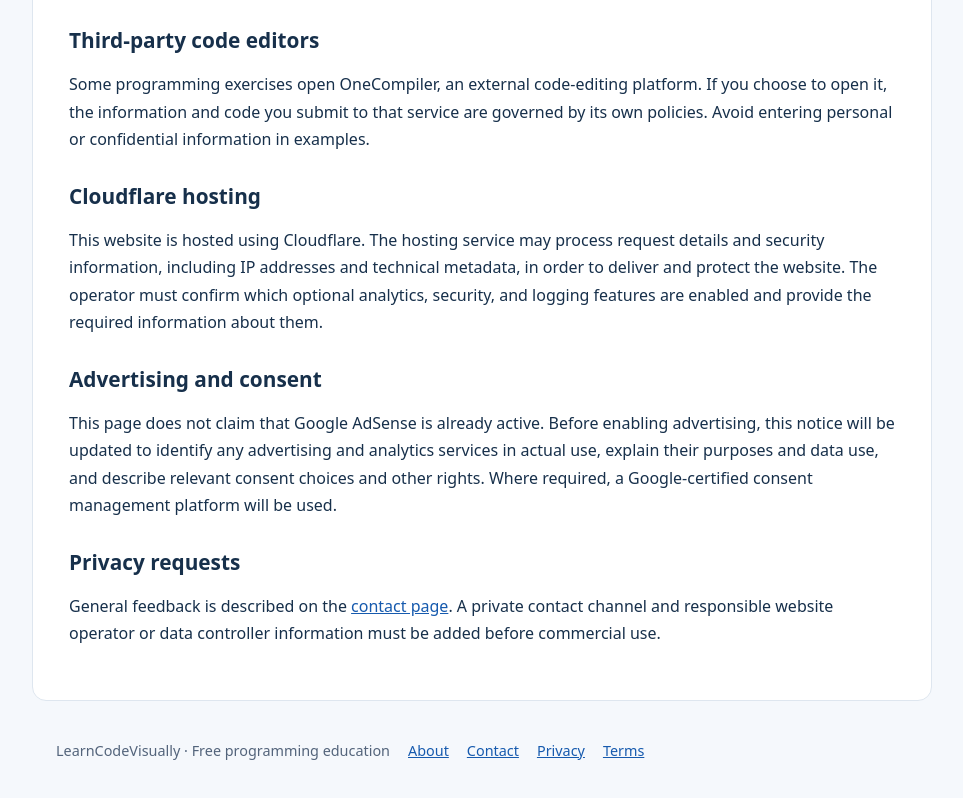
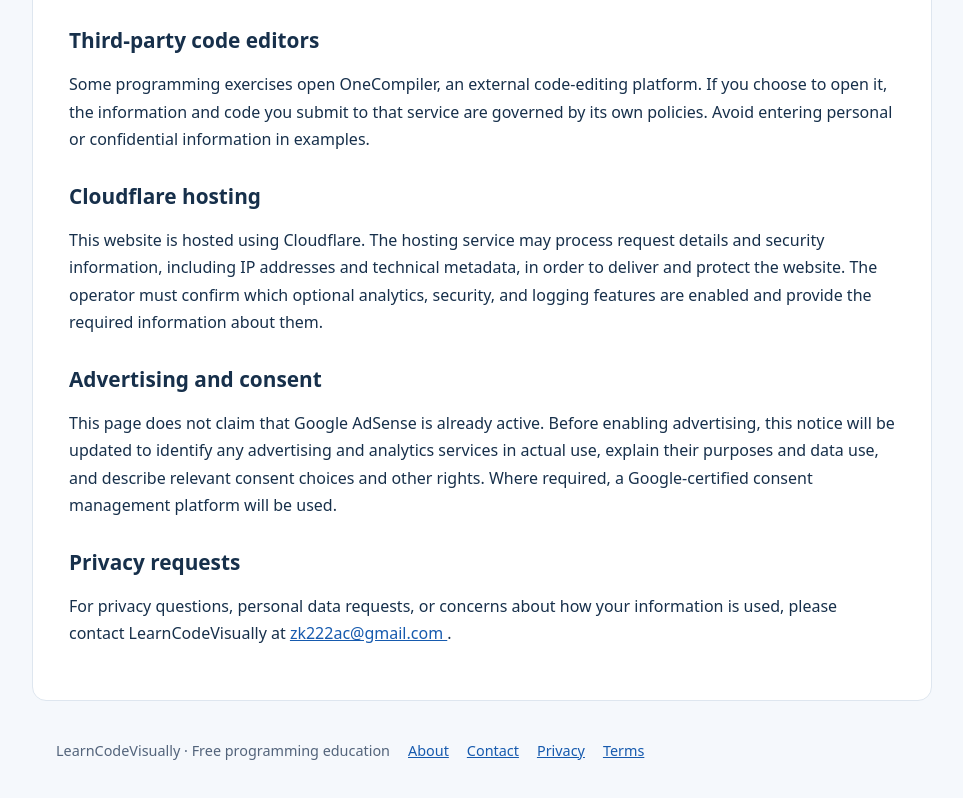
Before and after one commit to zk222ac001/datastrukturer, a website: page privacy.html in a window 1280 px wide. Shown: the part 422-1220 px from the top of the page, without its empty margins (158-1121 px from the left). Drawn offline with Linux system fonts and the light colour scheme.

Commit message:
Update privacy.html

```diff
--- a/privacy.html
+++ b/privacy.html
@@ -13,5 +13,12 @@
 <h2>Advertising and consent</h2>
 <p>This page does not claim that Google AdSense is already active. Before enabling advertising, this notice will be updated to identify any advertising and analytics services in actual use, explain their purposes and data use, and describe relevant consent choices and other rights. Where required, a Google-certified consent management platform will be used.</p>
 <h2>Privacy requests</h2>
-<p>General feedback is described on the <a href="/contact.html">contact page</a>. A private contact channel and responsible website operator or data controller information must be added before commercial use.</p></main>
+<p>
+  For privacy questions, personal data requests,
+  or concerns about how your information is used,
+  please contact LearnCodeVisually at
+  <a href="mailto:zk222ac@gmail.com">
+    zk222ac@gmail.com
+  </a>.
+</p></main>
 <footer aria-label="Website information"><span>LearnCodeVisually · Free programming education</span><a href="/about.html">About</a><a href="/contact.html">Contact</a><a href="/privacy.html">Privacy</a><a href="/terms.html">Terms</a></footer></body></html>
```
